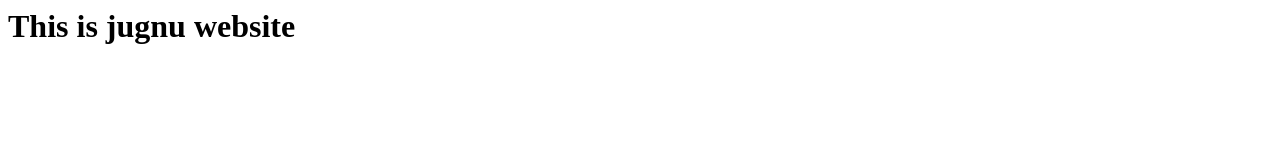
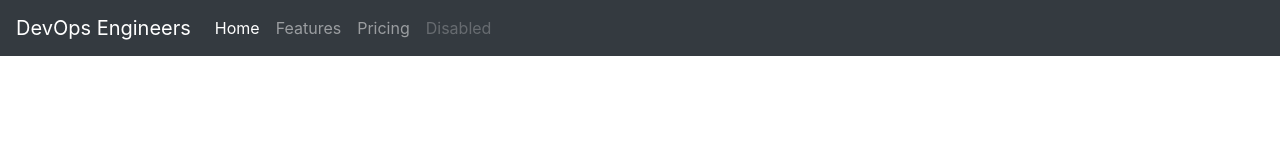
Before and after one commit to jugnuhassnain670/citest, a plain HTML site: page index.html in a window 1280 px wide. Drawn offline with nearby package versions, Linux system fonts and the light colour scheme.

Commit message:
Adding navbar

```diff
--- a/index.html
+++ b/index.html
@@ -1 +1,43 @@
-<h1> This is jugnu website</h1>
+<!doctype html>
+<html lang="en">
+  <head>
+    <!-- Required meta tags -->
+    <meta charset="utf-8">
+    <meta name="viewport" content="width=device-width, initial-scale=1, shrink-to-fit=no">
+
+    <!-- Bootstrap CSS -->
+    <link rel="stylesheet" href="https://cdn.jsdelivr.net/npm/bootstrap@4.4.1/dist/css/bootstrap.min.css" integrity="sha384-Vkoo8x4CGsO3+Hhxv8T/Q5PaXtkKtu6ug5TOeNV6gBiFeWPGFN9MuhOf23Q9Ifjh" crossorigin="anonymous">
+
+    <title>Hello, world!</title>
+  </head>
+  <body>
+    <nav class="navbar navbar-expand-lg navbar-dark bg-dark">
+        <a class="navbar-brand" href="#">DevOps Engineers</a>
+        <button class="navbar-toggler" type="button" data-toggle="collapse" data-target="#navbarNav" aria-controls="navbarNav" aria-expanded="false" aria-label="Toggle navigation">
+          <span class="navbar-toggler-icon"></span>
+        </button>
+        <div class="collapse navbar-collapse" id="navbarNav">
+          <ul class="navbar-nav">
+            <li class="nav-item active">
+              <a class="nav-link" href="#">Home <span class="sr-only">(current)</span></a>
+            </li>
+            <li class="nav-item">
+              <a class="nav-link" href="#">Features</a>
+            </li>
+            <li class="nav-item">
+              <a class="nav-link" href="#">Pricing</a>
+            </li>
+            <li class="nav-item">
+              <a class="nav-link disabled" href="#" tabindex="-1" aria-disabled="true">Disabled</a>
+            </li>
+          </ul>
+        </div>
+      </nav>
+
+    <!-- Optional JavaScript -->
+    <!-- jQuery first, then Popper.js, then Bootstrap JS -->
+    <script src="https://code.jquery.com/jquery-3.4.1.slim.min.js" integrity="sha384-J6qa4849blE2+poT4WnyKhv5vZF5SrPo0iEjwBvKU7imGFAV0wwj1yYfoRSJoZ+n" crossorigin="anonymous"></script>
+    <script src="https://cdn.jsdelivr.net/npm/popper.js@1.16.0/dist/umd/popper.min.js" integrity="sha384-Q6E9RHvbIyZFJoft+2mJbHaEWldlvI9IOYy5n3zV9zzTtmI3UksdQRVvoxMfooAo" crossorigin="anonymous"></script>
+    <script src="https://cdn.jsdelivr.net/npm/bootstrap@4.4.1/dist/js/bootstrap.min.js" integrity="sha384-wfSDF2E50Y2D1uUdj0O3uMBJnjuUD4Ih7YwaYd1iqfktj0Uod8GCExl3Og8ifwB6" crossorigin="anonymous"></script>
+  </body>
+</html>
```
